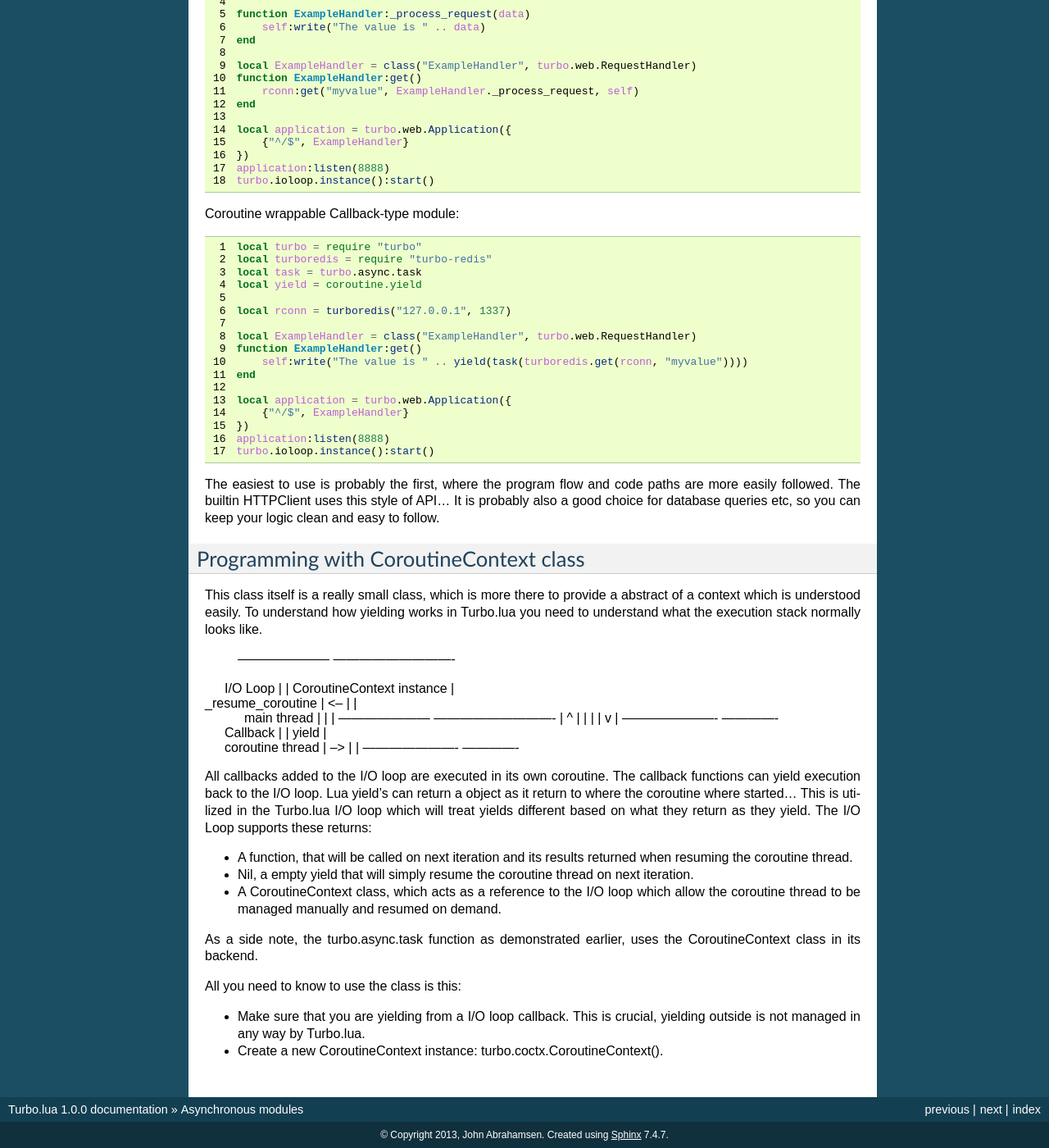
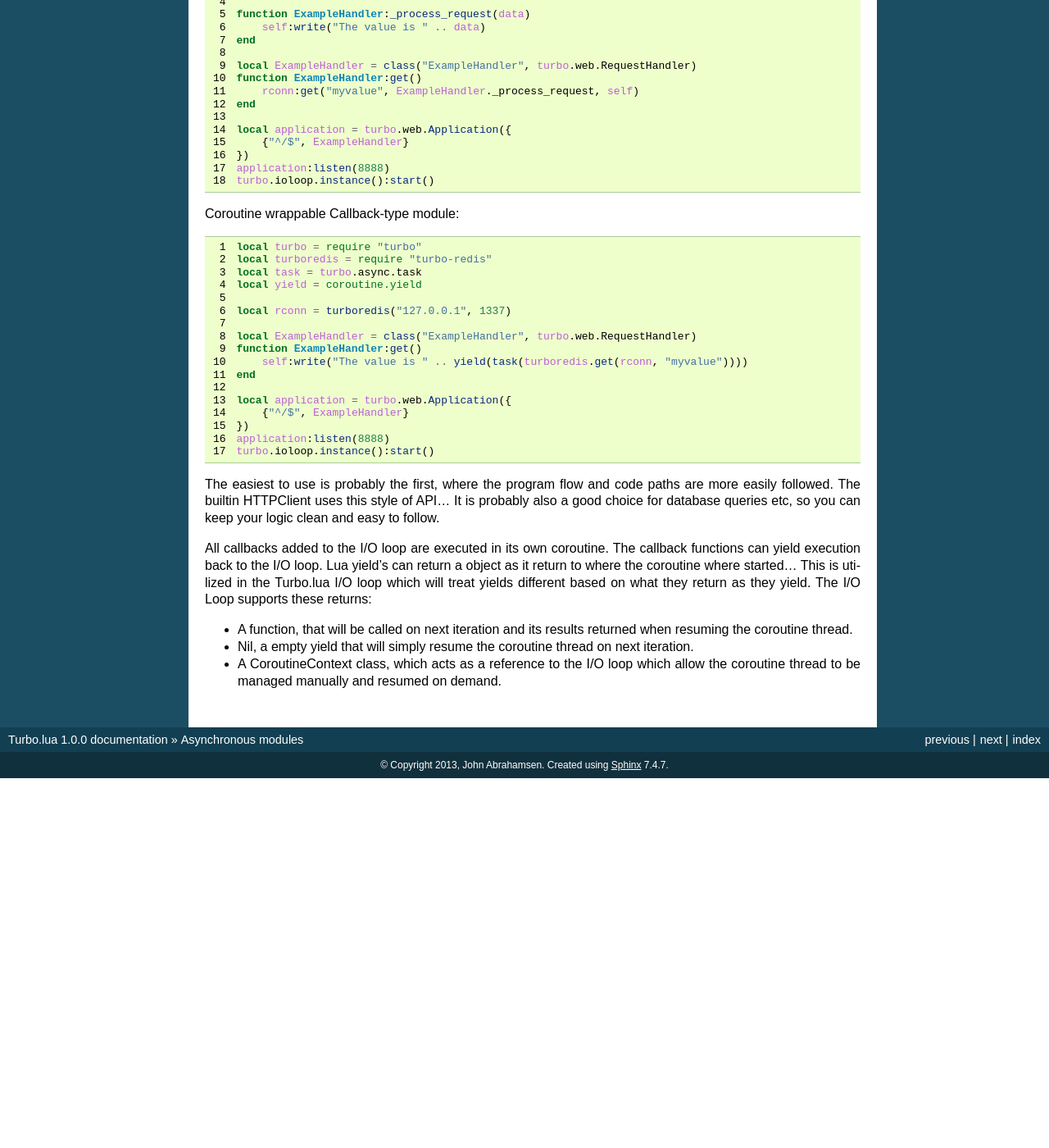
Before and after one commit to kernelsauce/turbo, a Sphinx documentation site: the page built from doc/modules.rst, in a window 1280 px wide and 1400 px high, scrolled down 1585 px. Shown: the whole window at 82% size. Built offline with Sphinx 7.4.7, drawn with Linux system fonts in a browser that asks for light colours; after the commit the page ends 2534 px from its top, so only the background shows below that; some of the changed text lies outside the part shown.

Commit message:
Corrected module documentation.

```diff
--- a/doc/modules.rst
+++ b/doc/modules.rst
@@ -135,27 +135,6 @@
 followed. The builtin HTTPClient uses this style of API... It is probably also a good choice for
 database queries etc, so you can keep your logic clean and easy to follow.
 
-Programming with CoroutineContext class
-~~~~~~~~~~~~~~~~~~~~~~~~~~~~~~~~~~~~~~~
-
-This class itself is a really small class, which is more there to provide a abstract of a context
-which is understood easily. To understand how yielding works in Turbo.lua you need to understand what
-the execution stack normally looks like.
-
- ---------------------               ----------------------------
-|       I/O Loop      |             | CoroutineContext instance |
-|  _resume_coroutine  |     <--     |                           |
-|     main thread     |             |                           |
- ---------------------               ----------------------------
-        |                                 ^
-        |                                 |
-        |                                 |
-        v                                 |
- ----------------------              -------------
-|    Callback          |            |   yield    |
-|    coroutine thread  |    -->     |            |
- ----------------------              -------------
-
 All callbacks added to the I/O loop are executed in its own coroutine. The callback functions can yield
 execution back to the I/O loop. Lua yield's can return a object as it return to where the coroutine where
 started... This is utilized in the Turbo.lua I/O loop which will treat yields different based on what they
@@ -165,11 +144,3 @@
 * Nil, a empty yield that will simply resume the coroutine thread on next iteration.
 * A CoroutineContext class, which acts as a reference to the I/O loop which allow the coroutine thread to be
   managed manually and resumed on demand.
-
-As a side note, the turbo.async.task function as demonstrated earlier, uses the CoroutineContext class in its backend.
-
-All you need to know to use the class is this:
-
-* Make sure that you are yielding from a I/O loop callback. This is crucial, yielding outside is not managed in any
-  way by Turbo.lua.
-* Create a new CoroutineContext instance: turbo.coctx.CoroutineContext().
```
